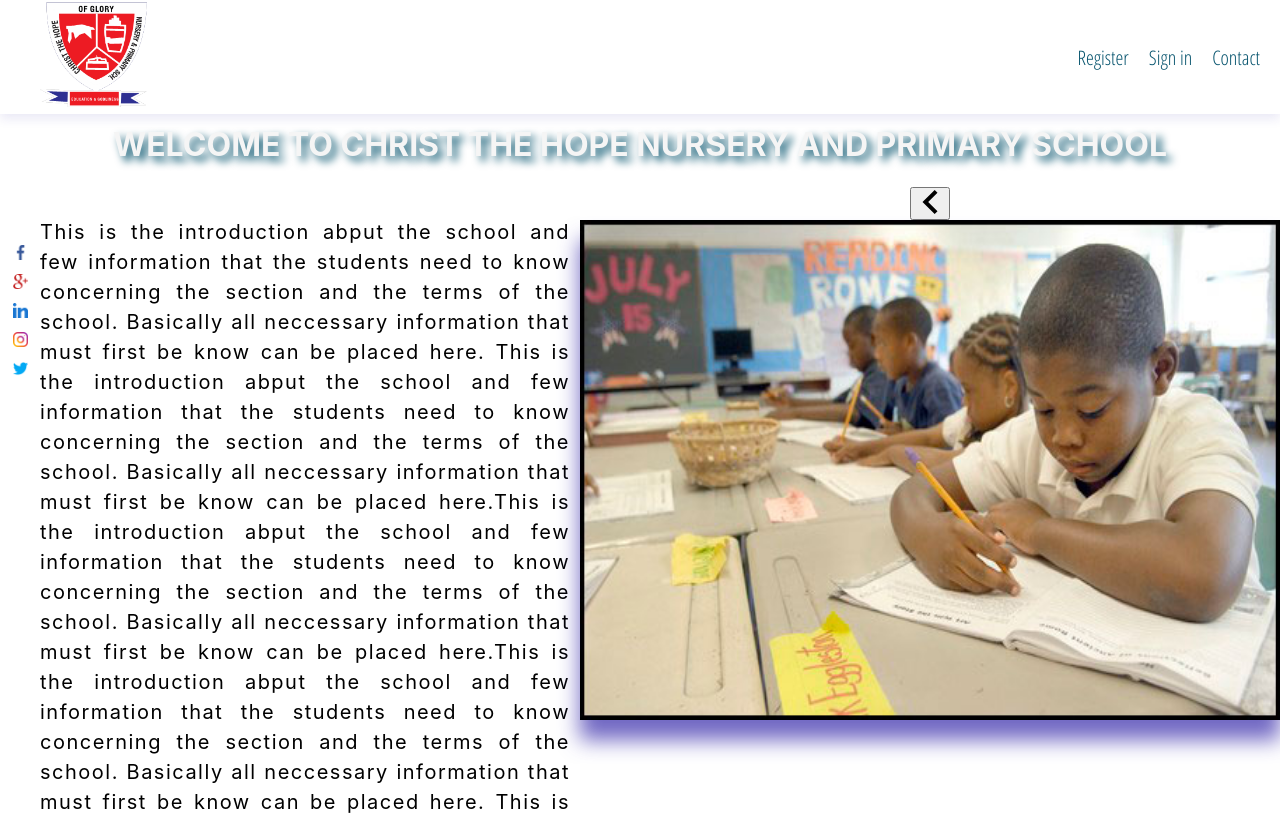
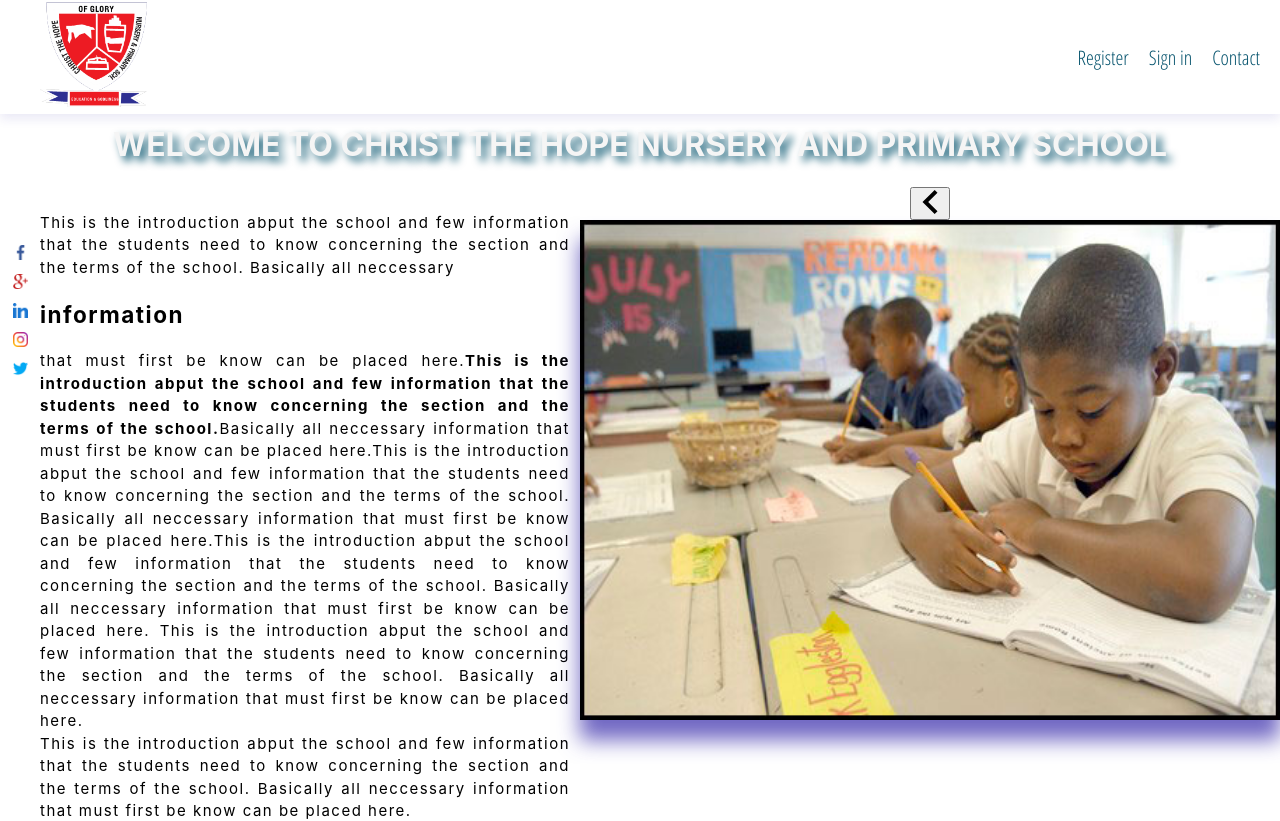
Before and after one commit to Kakkacaress/schl-db, a React (Create React App) app: page / in a window 1280 px wide. Shown: the top 821 px of the page. Built offline with nearby package versions, Linux system fonts and the light colour scheme; no server answers.

Commit message:
separated the information on homepage to another component

```diff
--- a/src/components/homepage/homepage.component.jsx
+++ b/src/components/homepage/homepage.component.jsx
@@ -1,78 +1,11 @@
 import React from 'react';
 
 import SlideShow from './slideshow/slideshow.homepage'
+import { Information } from './information/info.homepage'
 
 import './homepage.styles.scss'
 
-const IntroText = () => (<>
-    {/* <marquee behavior="static" direction="up" speed='10'> */}
-    This is the introduction abput the school and few information that the
-    students need to know concerning the section and the terms of the
-    school. Basically all neccessary information that must first be know
-    can be placed here.
-    This is the introduction abput the school and few information that the
-    students need to know concerning the section and the terms of the
-    school. Basically all neccessary information that must first be know
-    can be placed here.This is the introduction abput the school and few information that the
-    students need to know concerning the section and the terms of the
-    school. Basically all neccessary information that must first be know
-    can be placed here.This is the introduction abput the school and few information that the
-    students need to know concerning the section and the terms of the
-    school. Basically all neccessary information that must first be know
-    can be placed here.
 
-    This is the introduction abput the school and few information that the
-    students need to know concerning the section and the terms of the
-    school. Basically all neccessary information that must first be know
-    can be placed here.
-    <br />
-    This is the introduction abput the school and few information that the
-    students need to know concerning the section and the terms of the
-    school. Basically all neccessary information that must first be know
-    can be placed here.
-    <br /><br />This is the introduction abput the school and few information that the
-    students need to know concerning the section and the terms of the
-    school. Basically all neccessary information that must first be know
-    can be placed here.
-    This is the introduction abput the school and few information that the
-    students need to know concerning the section and the terms of the
-    school. Basically all neccessary information that must first be know
-    can be placed here.
-    <br /><br /><br />
-    <span className='span1'>
-        This is the introduction abput the school and few information that the
-        students need to know concerning the section and the terms of the
-        school. Basically all neccessary information that must first be know
-        can be placed here.
-    </span>
-
-    This is the introduction abput the school and few information that the
-    students need to know concerning the section and the terms of the
-    school. Basically all neccessary information that must first be know
-    can be placed here.
-    <br />
-    This is the introduction abput the school and few information that the
-    students need to know concerning the section and the terms of the
-    school. Basically all neccessary information that must first be know
-    can be placed here.
-    <br /><br />This is the introduction abput the school and few information that the
-    students need to know concerning the section and the terms of the
-    school. Basically all neccessary information that must first be know
-    can be placed here.
-    This is the introduction abput the school and few information that the
-    students need to know concerning the section and the terms of the
-    school. Basically all neccessary information that must first be know
-    can be placed here.
-    <br /><br /><br />
-    <span className='span1'>
-        This is the introduction abput the school and few information that the
-        students need to know concerning the section and the terms of the
-        school. Basically all neccessary information that must first be know
-        can be placed here.
-    </span>
-    {/* </marquee> */}
-</>
-);
 
 
 
@@ -86,7 +19,7 @@ const HomePage = () => {
             <div className="container">
                 <section className="introduction_text">
                     <p className="text">
-                        <IntroText />
+                        <Information />
                     </p>
                 </section>
 
@@ -94,9 +27,7 @@ const HomePage = () => {
                     <SlideShow />
                 </section>
             </div>
-            {/* <section className="picture1">
-                <SlideShow />
-            </section> */}
+
         </div>
     );
 }
--- a/src/components/homepage/homepage.styles.scss
+++ b/src/components/homepage/homepage.styles.scss
@@ -56,7 +56,7 @@
 
             .text {
                 padding-left: 30px;
-                font-size: 20px;
+                font-size: 15px;
                 text-align: justify;
                 letter-spacing: 1.5px;
                 line-height: 1.5;
--- /dev/null
+++ b/src/components/homepage/information/info.homepage.js
@@ -0,0 +1,74 @@
+import React from "react";
+export const Information = () => (
+  <>
+    This is the introduction abput the school and few information that the
+    students need to know concerning the section and the terms of the school.
+    Basically all neccessary<h2>information</h2>that must first be know can be
+    placed here.
+    <strong>
+      This is the introduction abput the school and few information that the
+      students need to know concerning the section and the terms of the school.
+    </strong>
+    Basically all neccessary information that must first be know can be placed
+    here.This is the introduction abput the school and few information that the
+    students need to know concerning the section and the terms of the school.
+    Basically all neccessary information that must first be know can be placed
+    here.This is the introduction abput the school and few information that the
+    students need to know concerning the section and the terms of the school.
+    Basically all neccessary information that must first be know can be placed
+    here. This is the introduction abput the school and few information that the
+    students need to know concerning the section and the terms of the school.
+    Basically all neccessary information that must first be know can be placed
+    here.
+    <br />
+    This is the introduction abput the school and few information that the
+    students need to know concerning the section and the terms of the school.
+    Basically all neccessary information that must first be know can be placed
+    here.
+    <br />
+    <br />
+    This is the introduction abput the school and few information that the
+    students need to know concerning the section and the terms of the school.
+    Basically all neccessary information that must first be know can be placed
+    here. This is the introduction abput the school and few information that the
+    students need to know concerning the section and the terms of the school.
+    Basically all neccessary information that must first be know can be placed
+    here.
+    <br />
+    <br />
+    <br />
+    <span className="span1">
+      This is the introduction abput the school and few information that the
+      students need to know concerning the section and the terms of the school.
+      Basically all neccessary information that must first be know can be placed
+      here.
+    </span>
+    This is the introduction abput the school and few information that the
+    students need to know concerning the section and the terms of the school.
+    Basically all neccessary information that must first be know can be placed
+    here.
+    <br />
+    This is the introduction abput the school and few information that the
+    students need to know concerning the section and the terms of the school.
+    Basically all neccessary information that must first be know can be placed
+    here.
+    <br />
+    <br />
+    This is the introduction abput the school and few information that the
+    students need to know concerning the section and the terms of the school.
+    Basically all neccessary information that must first be know can be placed
+    here. This is the introduction abput the school and few information that the
+    students need to know concerning the section and the terms of the school.
+    Basically all neccessary information that must first be know can be placed
+    here.
+    <br />
+    <br />
+    <br />
+    <span className="span1">
+      This is the introduction abput the school and few information that the
+      students need to know concerning the section and the terms of the school.
+      Basically all neccessary information that must first be know can be placed
+      here.
+    </span>
+  </>
+);
--- a/src/components/register/register.styles.scss
+++ b/src/components/register/register.styles.scss
@@ -1,3 +1,7 @@
+* {
+    box-sizing: border-box;
+}
+
 .sign_up {
     width: 100%;
     display: flex;
--- a/src/components/social networks/social-networks.component.jsx
+++ b/src/components/social networks/social-networks.component.jsx
@@ -1,4 +1,5 @@
 import React, { useState } from 'react'
+import { Link } from 'react-router-dom'
 
 import './social-networks.styles.scss'
 
@@ -10,17 +11,38 @@ import twitter from './assets/twitter.png'
 
 export default function SocialNetworks() {
     const [state, setState] = useState([
-        fb, Gplus, linkedin, instagram, twitter
+        {
+            icon: fb,
+            link: 'http://www.facebook.com'
+        },
+        {
+            icon: Gplus,
+            link: 'http://www.plus.google.com'
+        },
+        {
+            icon: linkedin,
+            link: 'http://www.linkedin.com'
+        },
+        {
+            icon: instagram,
+            link: 'http://www.instagram.com'
+        },
+        {
+            icon: twitter,
+            link: 'http://www.twitter.com'
+        }
     ])
 
     const func = () => Math.random()
 
     return (
         <div className='main'>
-            {state.map(icon => {
+            {state.map(({ icon, link }) => {
                 return (
                     <div className='image_holder' key={func()} >
-                        <img src={icon} alt="icons" className='icons' />
+                        <a href={link} >
+                            <img src={icon} alt="icons" className='icons' />
+                        </a>
                     </div>
                 )
             })}
```
Also changed, not shown: src/assets/line.png (added), src/components/homepage/information/info.styles.scss (added).
